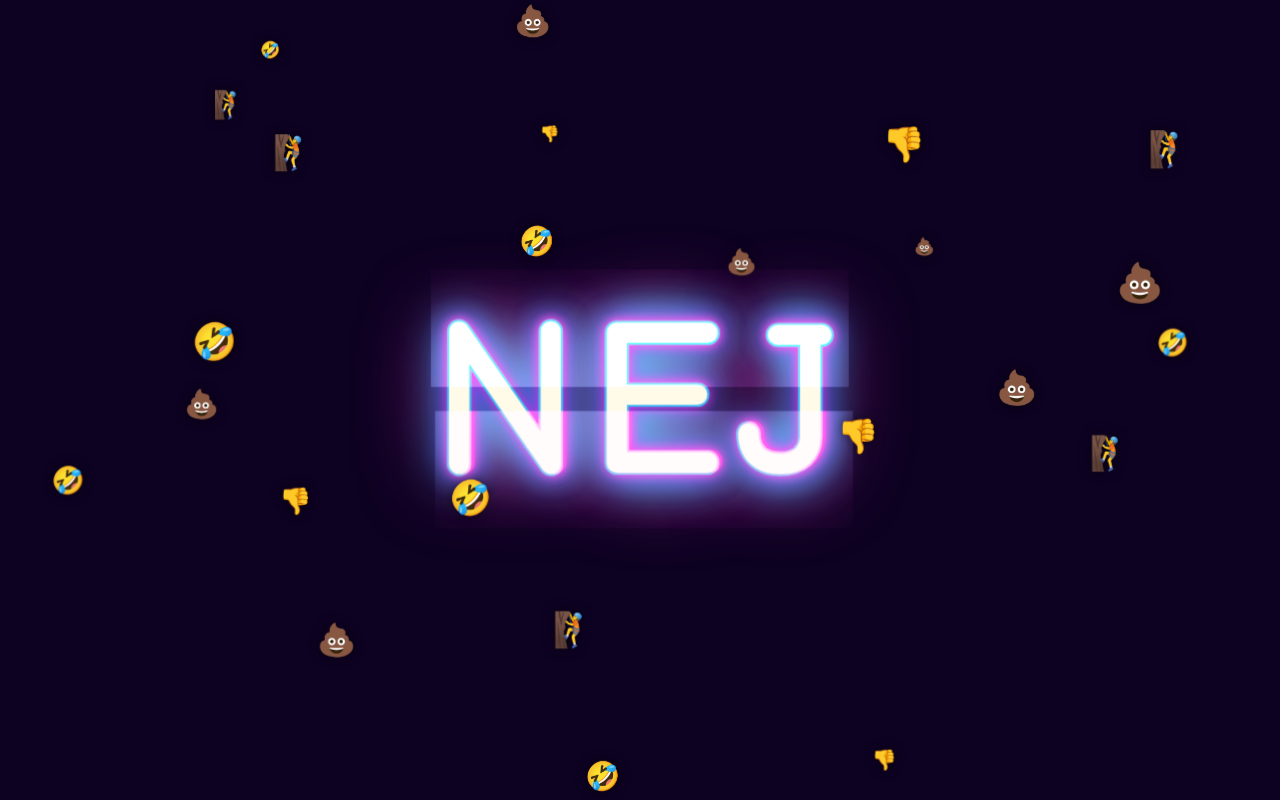
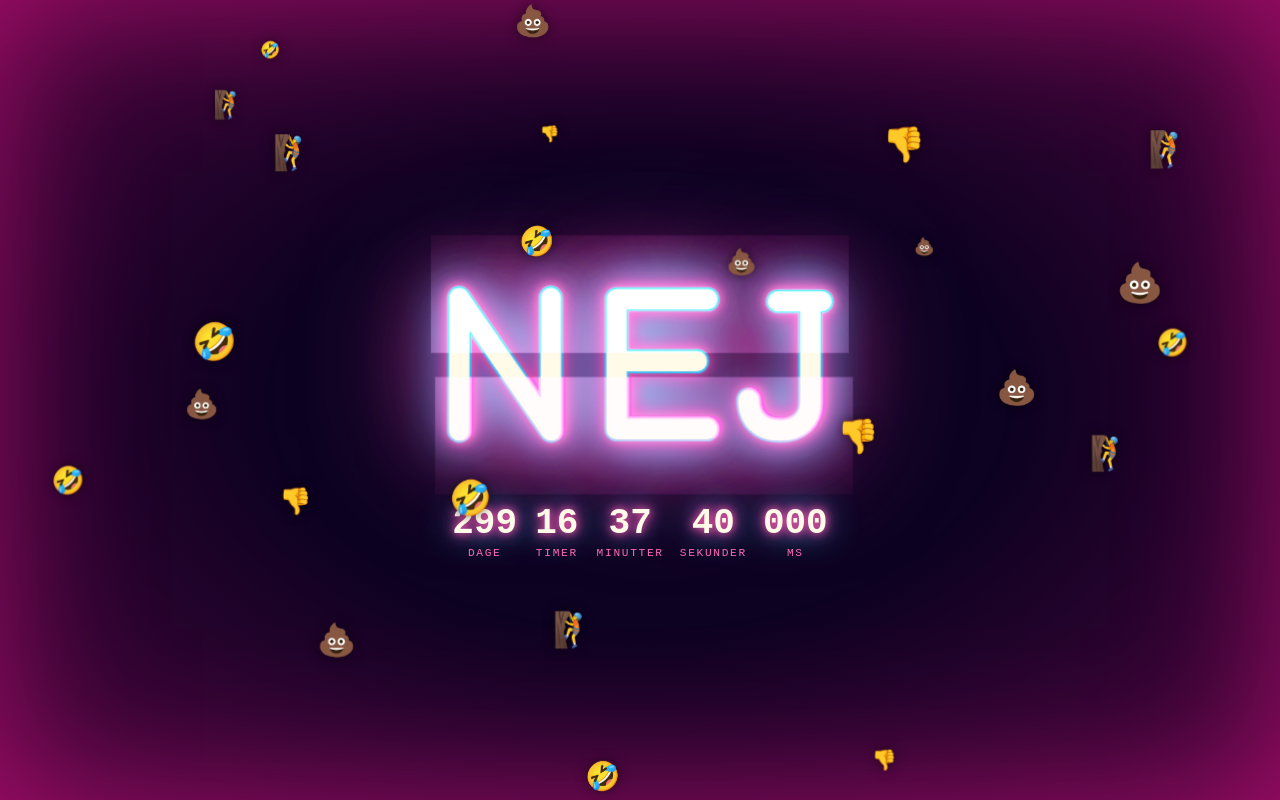
Before and after one commit to larsroholm/harandersklatret8a.nu, a plain HTML site: page index.html in a window 1280 px wide. Drawn offline with Linux system fonts and the light colour scheme.

Commit message:
Add timer and more pink

```diff
--- a/index.html
+++ b/index.html
@@ -18,9 +18,20 @@
     background: #0d0221;
   }
 
+  body::before {
+    content: '';
+    position: fixed;
+    inset: 0;
+    z-index: 0;
+    pointer-events: none;
+    background: radial-gradient(ellipse at center, transparent 40%, rgba(255, 20, 147, 0.25) 100%);
+    box-shadow: inset 0 0 18vmin rgba(255, 20, 147, 0.5);
+  }
+
   #stage {
     position: relative;
     display: flex;
+    flex-direction: column;
     align-items: center;
     justify-content: center;
     z-index: 1;
@@ -36,10 +47,11 @@
     -webkit-text-stroke: 2px #ff2fd0;
     animation: pulse 2.2s ease-in-out infinite, wobble 4s ease-in-out infinite, rainbow 4s linear infinite;
     text-shadow:
-      0 0 10px #ff2fd0,
-      0 0 25px #7b2ff7,
+      0 0 10px #ff69b4,
+      0 0 25px #ff1493,
       0 0 45px #00e5ff,
-      0 0 80px #ff2fd0;
+      0 0 80px #ff2fd0,
+      0 0 130px #ff69b4;
     user-select: none;
     cursor: pointer;
   }
@@ -141,6 +153,41 @@
     will-change: transform;
   }
 
+  #countdown {
+    margin-top: 1.5vmin;
+    display: flex;
+    gap: 2vmin;
+    z-index: 1;
+    font-family: "Courier New", monospace;
+    user-select: none;
+  }
+
+  #countdown .unit {
+    display: flex;
+    flex-direction: column;
+    align-items: center;
+  }
+
+  #countdown .value {
+    font-size: 4.5vmin;
+    font-weight: 900;
+    color: #fffbe8;
+    text-shadow:
+      0 0 8px #ff69b4,
+      0 0 18px #ff1493,
+      0 0 34px #00e5ff;
+    min-width: 2.2ch;
+    text-align: center;
+  }
+
+  #countdown .label {
+    font-size: 1.4vmin;
+    letter-spacing: 0.15em;
+    text-transform: uppercase;
+    color: #ff69b4;
+    margin-top: 0.3vmin;
+  }
+
 
   #strobe {
     position: fixed;
@@ -189,6 +236,7 @@
 
   <div id="stage">
     <div class="word glitch" id="word">Nej</div>
+    <div id="countdown"></div>
   </div>
 
   <script>
@@ -229,6 +277,48 @@
     }
     stepEmojis();
 
+    // ---------- Countdown to 5 July 2027 ----------
+    const countdownTarget = new Date('2027-07-05T00:00:00');
+    const countdownEl = document.getElementById('countdown');
+    const countdownUnits = [
+      { label: 'Dage', ms: 24 * 60 * 60 * 1000 },
+      { label: 'Timer', ms: 60 * 60 * 1000 },
+      { label: 'Minutter', ms: 60 * 1000 },
+      { label: 'Sekunder', ms: 1000 },
+      { label: 'Ms', ms: 1 }
+    ];
+    countdownUnits.forEach(u => {
+      const unitEl = document.createElement('div');
+      unitEl.className = 'unit';
+      unitEl.innerHTML = `<span class="value">0</span><span class="label">${u.label}</span>`;
+      u.valueEl = unitEl.querySelector('.value');
+      countdownEl.appendChild(unitEl);
+    });
+
+    function updateCountdown() {
+      let remaining = countdownTarget - Date.now();
+      if (remaining < 0) remaining = 0;
+
+      let days = Math.floor(remaining / countdownUnits[0].ms);
+      remaining -= days * countdownUnits[0].ms;
+      let hours = Math.floor(remaining / countdownUnits[1].ms);
+      remaining -= hours * countdownUnits[1].ms;
+      let minutes = Math.floor(remaining / countdownUnits[2].ms);
+      remaining -= minutes * countdownUnits[2].ms;
+      let seconds = Math.floor(remaining / countdownUnits[3].ms);
+      remaining -= seconds * countdownUnits[3].ms;
+      let millis = Math.floor(remaining);
+
+      countdownUnits[0].valueEl.textContent = days;
+      countdownUnits[1].valueEl.textContent = String(hours).padStart(2, '0');
+      countdownUnits[2].valueEl.textContent = String(minutes).padStart(2, '0');
+      countdownUnits[3].valueEl.textContent = String(seconds).padStart(2, '0');
+      countdownUnits[4].valueEl.textContent = String(millis).padStart(3, '0');
+
+      requestAnimationFrame(updateCountdown);
+    }
+    updateCountdown();
+
     // ---------- Canvas setup ----------
     const bgCanvas = document.getElementById('bg');
     const bgCtx = bgCanvas.getContext('2d');
@@ -245,7 +335,7 @@
 
     // ---------- Background neon particles ----------
     const particles = Array.from({ length: 140 }, () => makeParticle());
-    const neonHues = [320, 190, 50, 280];
+    const neonHues = [330, 330, 320, 190, 50, 280];
 
     function makeParticle() {
       return {
```
